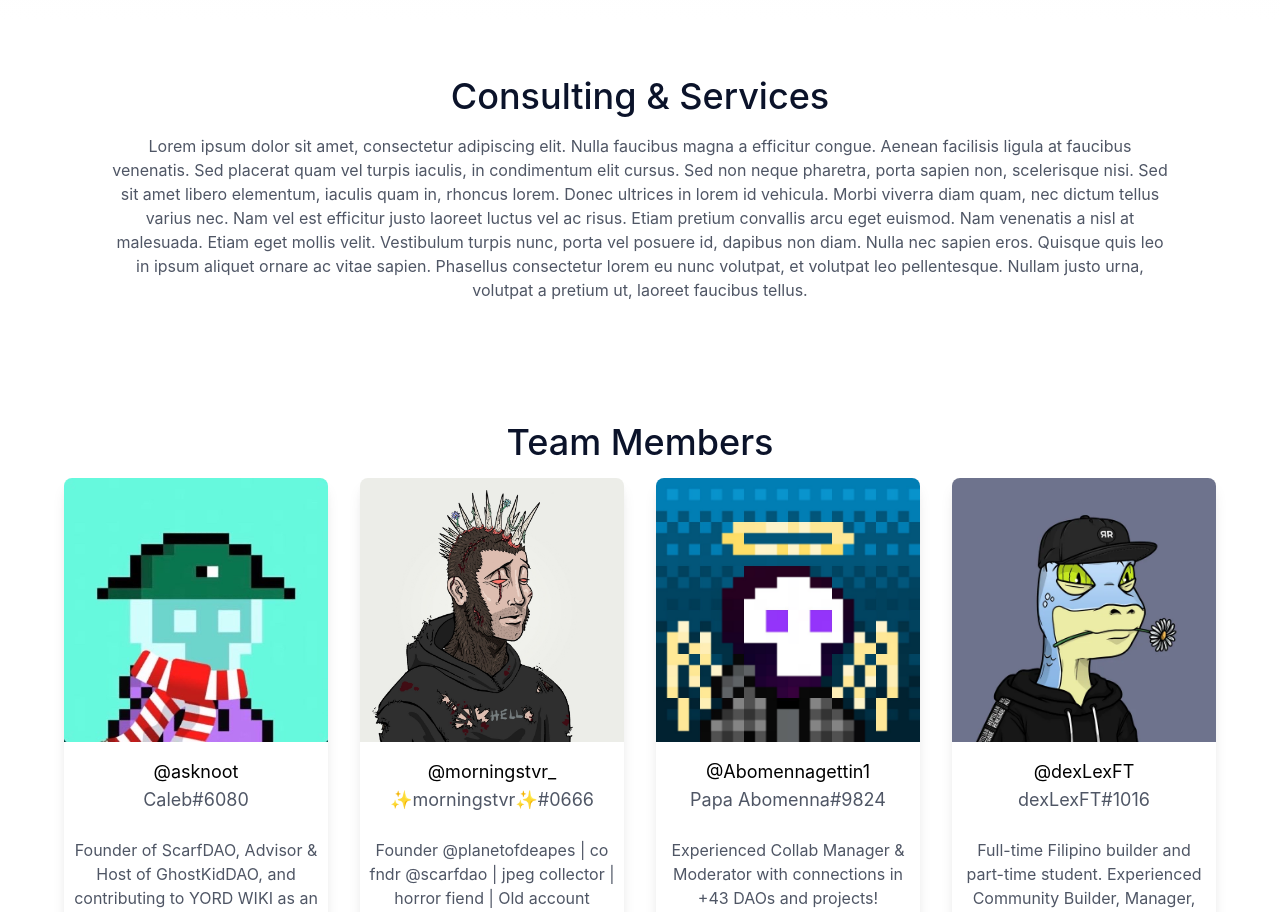
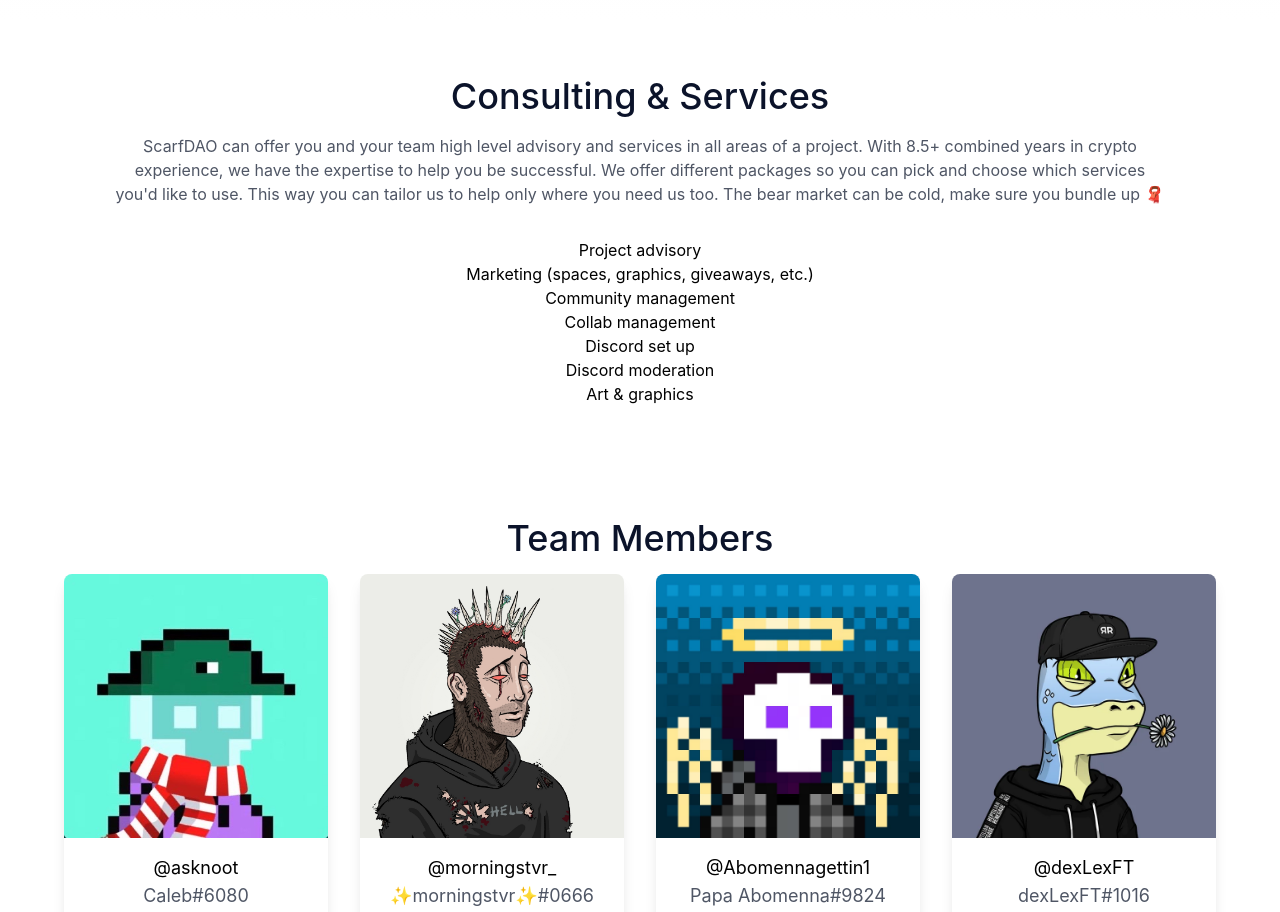
Before and after one commit to mdstevens044/ScarfDAO, a Next.js app: page / in a window 1280 px wide. Shown: the part 900-1812 px from the top of the page. Built offline with nearby package versions, Linux system fonts and the light colour scheme.

Commit message:
Added wording for consulting and services

```diff
--- a/components/Services.tsx
+++ b/components/Services.tsx
@@ -3,22 +3,28 @@
 function Services() {
   return (
     <div className="bg-current from-white-300 to-white-500 w-full py-14" id="services">
-      <div className="max-w-screen-xl  px-6 sm:px-8 lg:px-16 mx-auto flex flex-col w-full text-center justify-center">
+      <div className="max-w-screen-xl px-6 sm:px-8 lg:px-16 mx-auto flex flex-col w-full text-center justify-center">
         <div className="flex flex-col w-full">
           <h3 className="text-2xl sm:text-3xl lg:text-4xl font-medium text-black-600 leading-relaxed">
             Consulting &amp; Services
           </h3>
           <p className="leading-normal w-11/12 sm:w-7/12 lg:w-11/12 mx-auto my-2 text-center pt-2.5">
-            Lorem ipsum dolor sit amet, consectetur adipiscing elit. Nulla faucibus magna a efficitur congue.
-            Aenean facilisis ligula at faucibus venenatis. Sed placerat quam vel turpis iaculis, in condimentum
-            elit cursus. Sed non neque pharetra, porta sapien non, scelerisque nisi. Sed sit amet libero elementum,
-            iaculis quam in, rhoncus lorem. Donec ultrices in lorem id vehicula. Morbi viverra diam quam, nec
-            dictum tellus varius nec. Nam vel est efficitur justo laoreet luctus vel ac risus. Etiam pretium convallis
-            arcu eget euismod. Nam venenatis a nisl at malesuada. Etiam eget mollis velit. Vestibulum turpis nunc,
-            porta vel posuere id, dapibus non diam. Nulla nec sapien eros. Quisque quis leo in ipsum aliquet ornare
-            ac vitae sapien. Phasellus consectetur lorem eu nunc volutpat, et volutpat leo pellentesque. Nullam justo
-            urna, volutpat a pretium ut, laoreet faucibus tellus.
+            ScarfDAO can offer you and your team high level advisory and services in all areas of a project.
+            With 8.5+ combined years in crypto experience, we have the expertise to help you be successful.
+            We offer different packages so you can pick and choose which services you'd like to use. This way
+            you can tailor us to help only where you need us too.
+            The bear market can be cold, make sure you bundle up 🧣
           </p>
+          <br></br>
+          <ul>
+            <li>Project advisory</li>
+            <li>Marketing (spaces, graphics, giveaways, etc.)</li>
+            <li>Community management</li>
+            <li>Collab management</li>
+            <li>Discord set up</li>
+            <li>Discord moderation</li>
+            <li>Art &amp; graphics</li>
+          </ul>
         </div>
       </div>
     </div>
```
